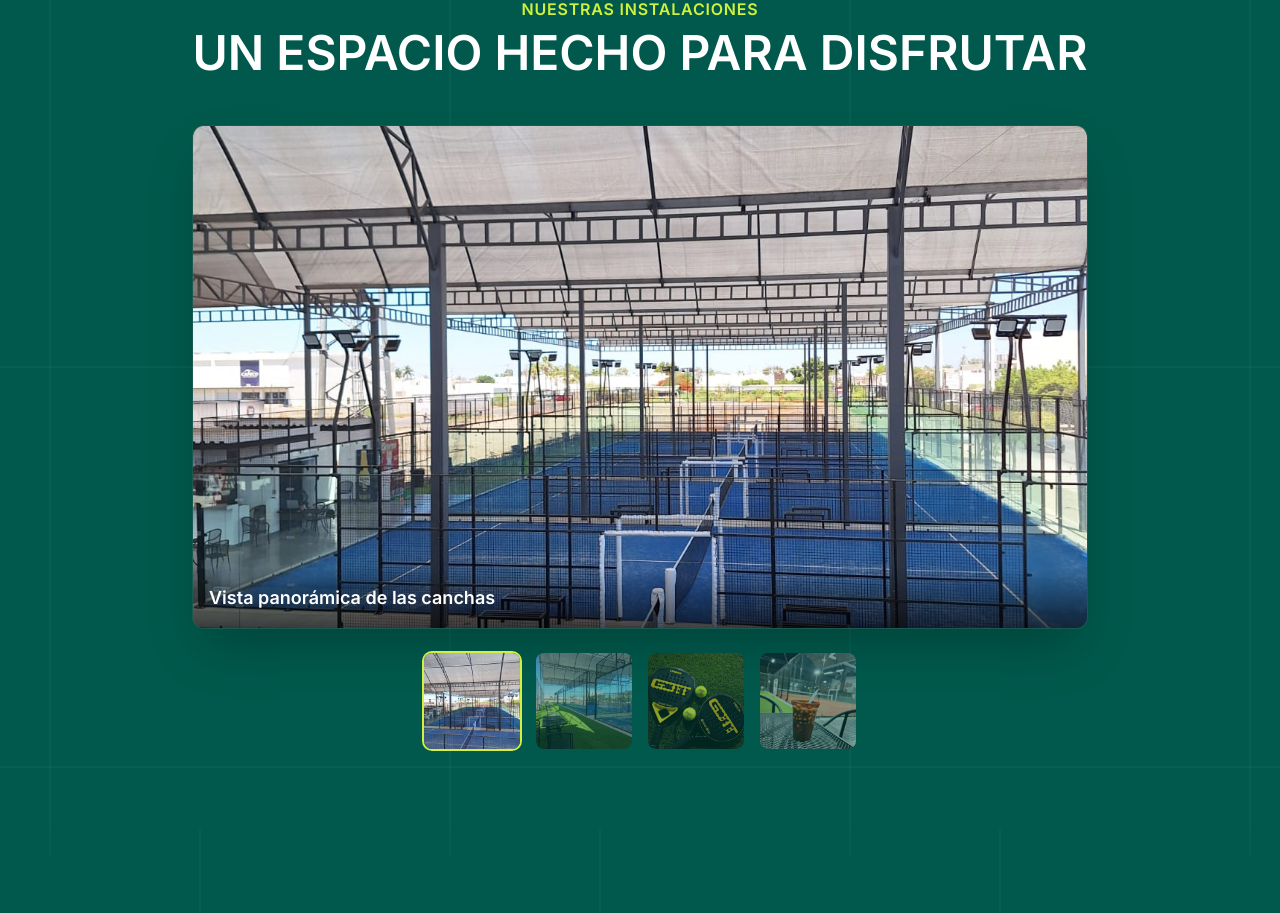
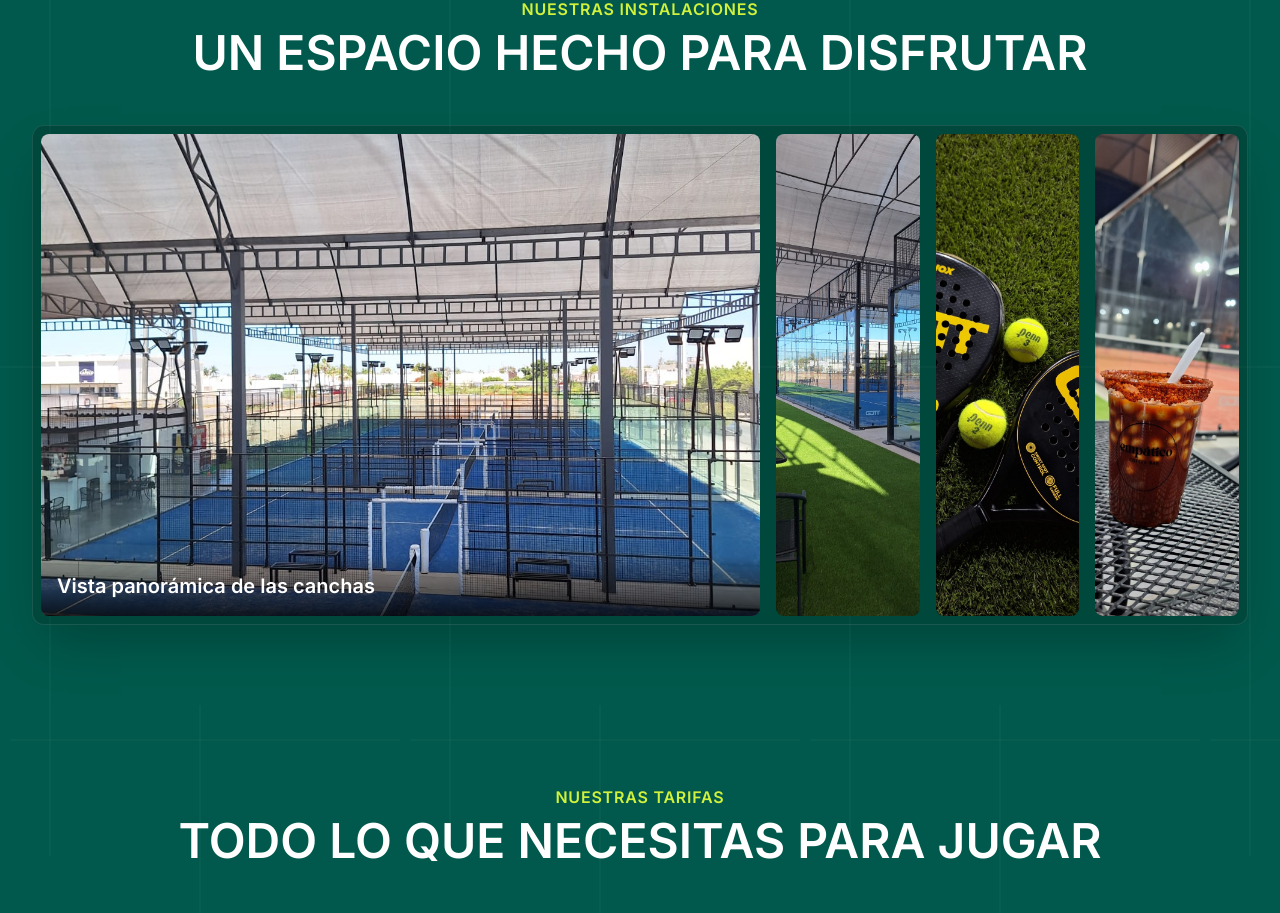
Before and after one commit to ElLuisk/LaJugadaPadel, a React (Vite) app: page / in a window 1280 px wide. Shown: the part 2660-3573 px from the top of the page. Built offline with nearby package versions, Linux system fonts and the light colour scheme.

Commit message:
Ajuste de imagenes

```diff
--- a/src/components/Gallery.jsx
+++ b/src/components/Gallery.jsx
@@ -1,8 +1,8 @@
-// src/components/Gallery.jsx
+// src/components/GalleryAccordion.jsx
 import React, { useState } from 'react';
 import { motion, AnimatePresence } from 'framer-motion';
 
-// Importamos las imágenes locales (sin cambios aquí)
+// Importamos las imágenes (sin cambios)
 import fotoVistaCanchas from '../assets/Padel_Foto_Vista_Canchas.jpg';
 import fotoCanchas from '../assets/Padel_Foto_Canchas.jpg';
 import fotoRaquetas from '../assets/Padel_Foto_Raquetas.jpg';
@@ -12,16 +12,16 @@ const galleryImages = [
   { src: fotoVistaCanchas, alt: 'Vista panorámica de las canchas' },
   { src: fotoCanchas, alt: 'Jugadores en plena acción' },
   { src: fotoRaquetas, alt: 'Equipamiento profesional' },
-  { src: fotoSnacks, alt: 'Nuestra zona de relax' },
+  { src: fotoSnacks, alt: 'Nuestra zona de relax y snacks' },
 ];
 
 const Gallery = () => {
-  // 1. NUEVO ESTADO: Más simple, solo necesitamos el índice de la imagen activa.
+  // El estado sigue siendo el índice de la imagen activa.
   const [activeIndex, setActiveIndex] = useState(0);
 
   return (
     <section id="galeria" className="relative bg-brand-verde-oscuro py-20 px-4 sm:px-6 lg:px-8 overflow-hidden">
-      {/* FONDO: Se mantiene el mismo fondo de líneas */}
+      {/* Fondo de líneas (sin cambios) */}
       <div className="absolute inset-0 z-0">
         <svg className="w-full h-full" xmlns="http://www.w3.org/2000/svg">
           <defs>
@@ -33,7 +33,8 @@ const Gallery = () => {
         </svg>
       </div>
 
-      <div className="relative max-w-5xl mx-auto z-10 flex flex-col items-center">
+      <div className="relative max-w-7xl mx-auto z-10 flex flex-col items-center">
+        {/* Títulos (sin cambios) */}
         <div className="text-center mb-12">
           <h2 className="font-display text-base font-bold text-brand-verde-lima tracking-wider uppercase">
             Nuestras Instalaciones
@@ -43,63 +44,48 @@ const Gallery = () => {
           </p>
         </div>
 
-        {/* 2. NUEVO DISEÑO: Contenedor para la imagen principal y las miniaturas */}
-        <div className="w-full max-w-4xl">
-          {/* Contenedor de la Imagen Principal */}
-          <div className="relative mb-4 w-full aspect-video bg-black/20 rounded-xl shadow-2xl overflow-hidden border border-white/10">
-            <AnimatePresence mode="wait">
-              <motion.img
-                // La key es crucial para que AnimatePresence detecte el cambio
-                key={activeIndex}
-                src={galleryImages[activeIndex].src}
-                alt={galleryImages[activeIndex].alt}
-                initial={{ opacity: 0 }}
-                animate={{ opacity: 1 }}
-                exit={{ opacity: 0 }}
-                transition={{ duration: 0.3 }}
-                className="absolute top-0 left-0 w-full h-full object-cover"
-              />
-            </AnimatePresence>
-            {/* Título de la imagen superpuesto */}
-             <div className="absolute bottom-0 left-0 w-full p-4 bg-gradient-to-t from-black/60 to-transparent">
-                <motion.p
-                    key={activeIndex + '-title'}
-                    initial={{ opacity: 0, y: 10 }}
-                    animate={{ opacity: 1, y: 0 }}
-                    transition={{ duration: 0.5, delay: 0.1 }}
-                    className="font-semibold text-white text-lg"
-                >
-                    {galleryImages[activeIndex].alt}
-                </motion.p>
-             </div>
-          </div>
-
-          {/* 3. NUEVO DISEÑO: Fila de miniaturas interactivas */}
-          <div className="flex justify-center gap-2 sm:gap-4 mt-6">
-            {galleryImages.map((image, index) => (
-              <motion.button
+        {/* 1. NUEVO DISEÑO: Contenedor del acordeón horizontal */}
+        <div className="w-full h-[500px] flex gap-2 md:gap-4 p-2 bg-black/20 rounded-xl shadow-2xl border border-white/10">
+          {galleryImages.map((image, index) => {
+            const isActive = index === activeIndex;
+            return (
+              <motion.div
                 key={image.src}
                 onClick={() => setActiveIndex(index)}
-                className={`relative w-16 h-16 sm:w-24 sm:h-24 rounded-lg overflow-hidden transition-all duration-300
-                            focus:outline-none focus:ring-2 focus:ring-offset-2 focus:ring-offset-brand-verde-oscuro focus:ring-brand-verde-lima
-                            ${
-                              activeIndex === index
-                                ? 'ring-2 ring-brand-verde-lima'
-                                : 'ring-2 ring-transparent'
-                            }`}
-                initial={{ opacity: 0, y: 20 }}
-                animate={{ opacity: 1, y: 0 }}
-                transition={{ delay: index * 0.1 }}
+                // 2. LA MAGIA: Animamos la propiedad 'flex'.
+                // La imagen activa ocupa 5 partes del espacio, las inactivas solo 1.
+                // Framer Motion se encarga de la transición suave.
+                initial={false}
+                animate={{
+                  flex: isActive ? 5 : 1,
+                }}
+                transition={{ type: 'spring', stiffness: 200, damping: 25 }}
+                className="relative h-full rounded-lg overflow-hidden cursor-pointer"
               >
                 <img
                   src={image.src}
                   alt={image.alt}
-                  className={`w-full h-full object-cover transition-opacity duration-300
-                              ${activeIndex === index ? 'opacity-100' : 'opacity-60 hover:opacity-100'}`}
+                  className="absolute top-0 left-0 w-full h-full object-cover"
                 />
-              </motion.button>
-            ))}
-          </div>
+                {/* 3. TÍTULO SUPERPUESTO: Solo visible en la imagen activa */}
+                <AnimatePresence>
+                  {isActive && (
+                    <motion.div
+                      initial={{ opacity: 0, y: 20 }}
+                      animate={{ opacity: 1, y: 0 }}
+                      exit={{ opacity: 0, y: 20 }}
+                      transition={{ duration: 0.3, delay: 0.2 }}
+                      className="absolute bottom-0 left-0 w-full p-4 bg-gradient-to-t from-black/80 to-transparent"
+                    >
+                      <h3 className="font-semibold text-white text-lg md:text-xl">
+                        {image.alt}
+                      </h3>
+                    </motion.div>
+                  )}
+                </AnimatePresence>
+              </motion.div>
+            );
+          })}
         </div>
       </div>
     </section>
```
